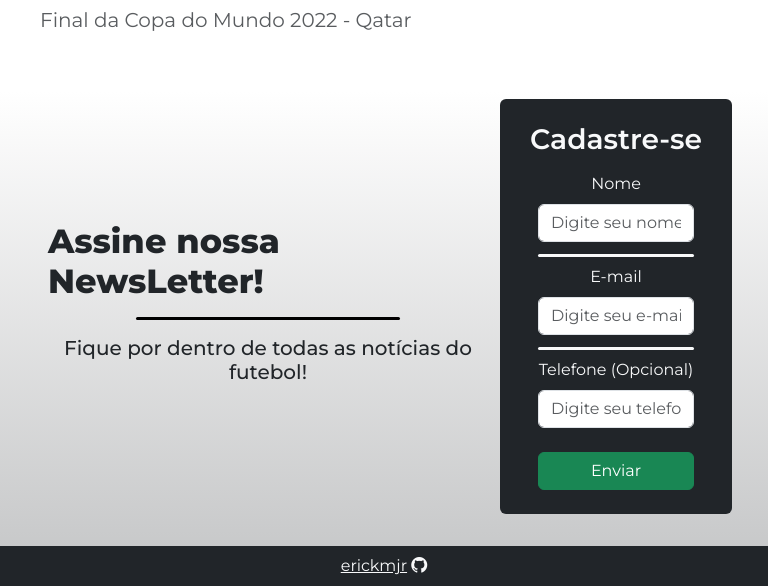
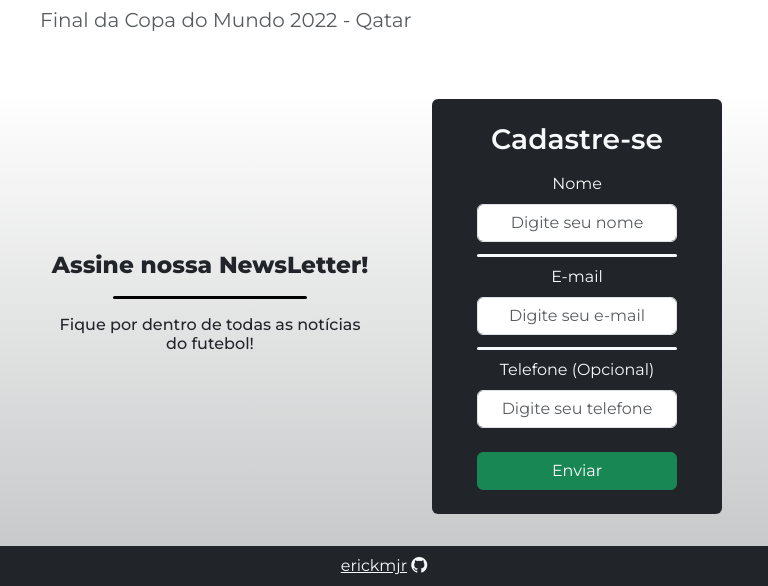
Before and after one commit to erickmjr/LandingPage-FutNaticos, a plain HTML site: page index.html in a window 768 px wide. Shown: the part 4060-4646 px from the top of the page. Drawn offline with nearby package versions, Linux system fonts and the light colour scheme.

Commit message:
fix responsividade +  textos

```diff
--- a/index.html
+++ b/index.html
@@ -376,9 +376,10 @@
         </section>
 
         <section id="newsLetter">
-            <div class="container row w-100 mx-auto mt-4 pb-4">
-                <div class="col-12 col-md-8 col-lg-8 d-flex flex-column align-items-center justify-content-center">
-                    <h2 class=" fs-1 mb-3">
+            <div class="container row w-100 mx-auto mt-4 pb-4 gap-5">
+                <div class="col-12 col-md-6 col-lg-6 d-flex flex-column align-items-center justify-content-center">
+
+                    <h2 class="mb-3 newsletter-title">
                         Assine nossa NewsLetter!
                     </h2>
 
@@ -386,13 +387,13 @@
 
                     </span>
 
-                    <h3 class="fs-5 mt-3 text-center">
+                    <h3 class="mt-3 text-center newsletter-subtitle">
                         Fique por dentro de todas as notícias do futebol!
                     </h3>
 
                 </div>
 
-                <div class="col-12 col-md-4 col-lg-4 py-4 my-2 bg-dark text-light rounded text-center d-flex flex-column align-items-center" id="cadastro">
+                <div class="col-12 col-md-5 col-lg-5 py-4 my-2 bg-dark text-light rounded text-center d-flex flex-column align-items-center" id="cadastro">
                     <h4 class="fs-2">Cadastre-se</h4>
 
                     <form class="d-flex flex-column gap-2 mt-2 w-75" id="form">
--- a/main.css
+++ b/main.css
@@ -90,9 +90,15 @@ section#newsLetter{
     font-size: 1vw;
 }
 
+.newsletter-title {
+    font-size: 2rem;
+}
 
+.newsletter-subtitle {
+    font-size: 1.25rem;
+}
 
-@media (min-width: 400px) and (max-width: 767px) {
+@media (min-width: 240px) and (max-width: 767px) {
     #container-gols {
         text-align: center;
     }
@@ -105,14 +111,18 @@ section#newsLetter{
         width: 100%;
     }
 
-    section#newsLetter h2 {
-        font-size: 6.25vw !important;
+    .error {
+        font-size: 3vw;
+    }
+
+    .newsletter-title {
+        font-size: 1.55rem;
     }
 
 }
 
 
-@media (min-width: 768px) and (max-width: 991px) {
+@media (min-width: 768px) and (max-width: 1025px) {
     #container-gols {
         text-align: center;
     }
@@ -124,4 +134,16 @@ section#newsLetter{
     .player {
         width: 100%;
     }
+
+    .error {
+        font-size: 1.25vw;
+    }
+
+    .newsletter-title {
+        font-size: 1.45rem;
+    }
+
+    .newsletter-subtitle {
+        font-size: 1rem;
+    }
 }
```
